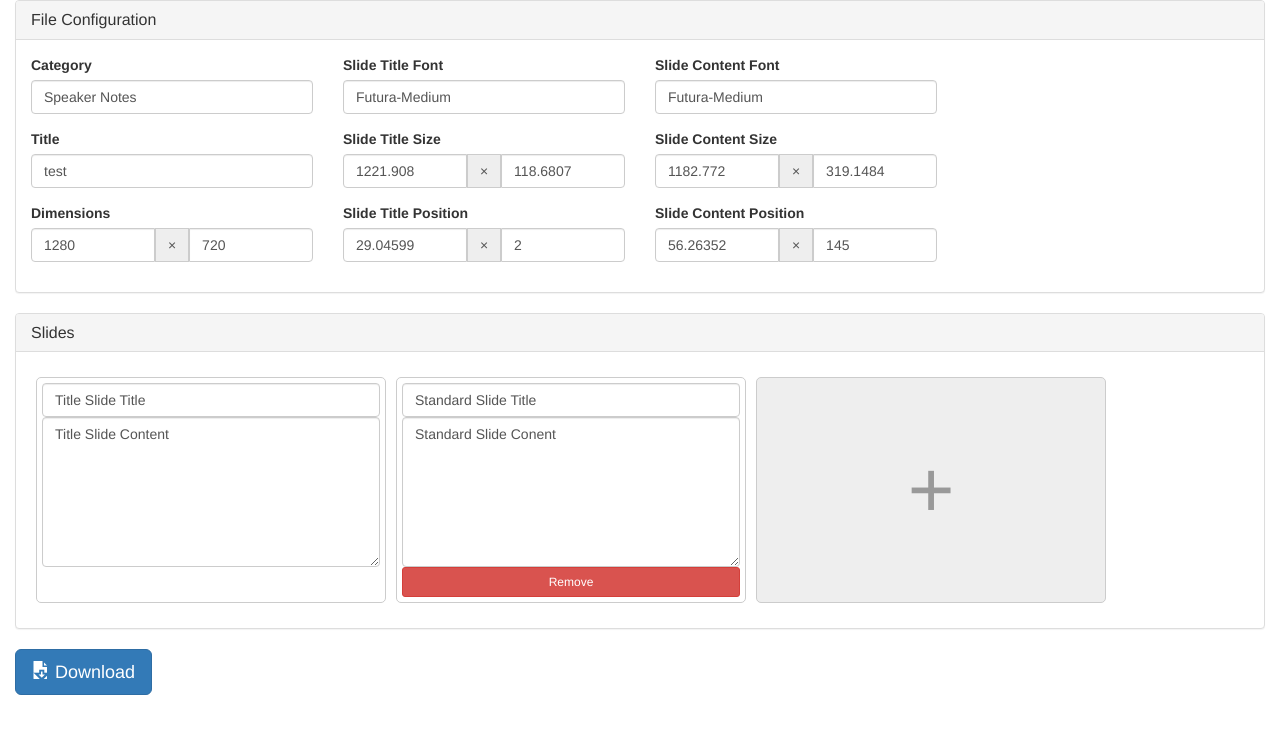
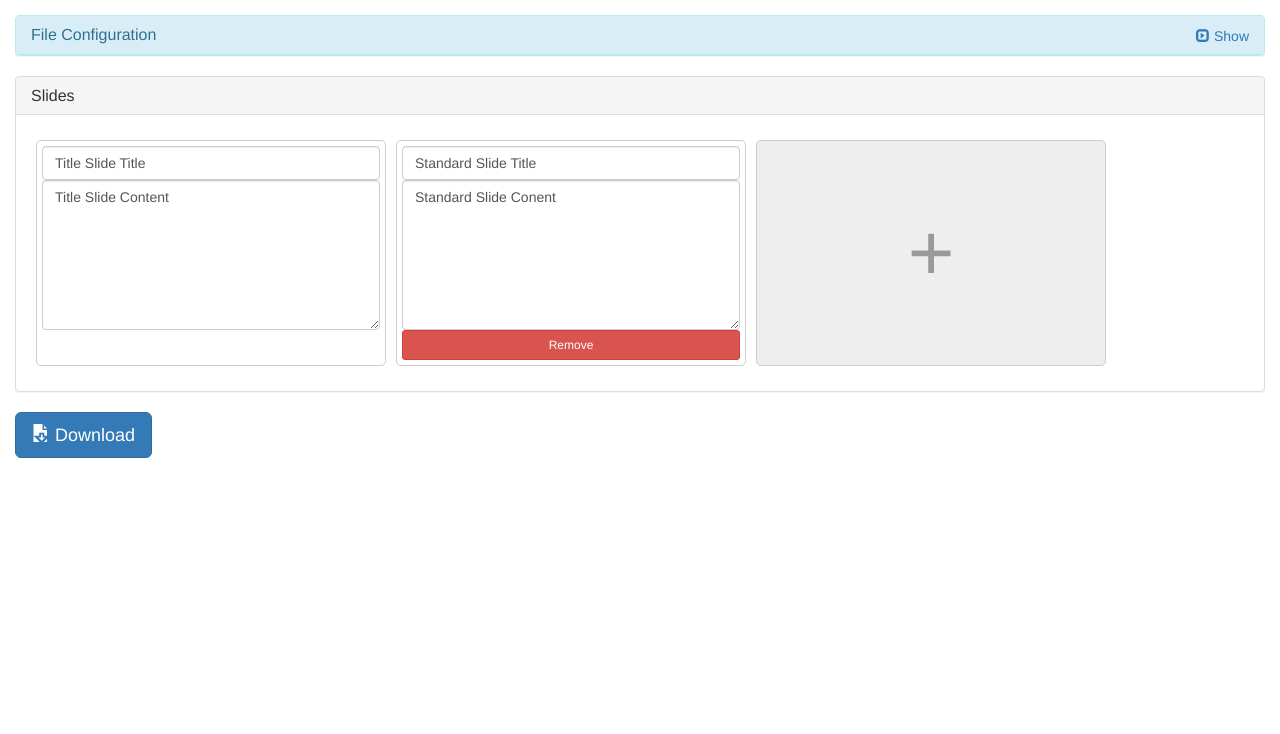
Before and after one commit to ChrisMBarr/txt-to-pro-presenter, a website: page index.htm in a window 1280 px wide. Drawn offline with nearby package versions, Linux system fonts and the light colour scheme.

Commit message:
Collapsable file config section

```diff
--- a/app/main/main.tmpl.htm
+++ b/app/main/main.tmpl.htm
@@ -1,10 +1,18 @@
 <section ng-controller="mainController as vm">
 
-    <div class="panel panel-default">
+    <div class="panel panel-info">
         <div class="panel-heading">
-            <h3 class="panel-title">File Configuration</h3>
+            <a role="button" class="pull-right" ng-click="vm.toggleConfig()">
+                <span ng-if="vm.displayConfig"><span class="glyphicon glyphicon-collapse-down"></span> Hide</span>
+                <span ng-if="!vm.displayConfig"><span class="glyphicon glyphicon-expand"></span> Show</span>
+            </a>
+            <h3 class="panel-title">
+                <a role="button" ng-click="vm.toggleConfig()">
+                    File Configuration
+                </a>
+            </h3>
         </div>
-        <div class="panel-body">
+        <div class="panel-body" ng-show="vm.displayConfig">
             <ang-document-configuration config="vm.docConfig"></ang-document-configuration>
         </div>
     </div>
@@ -13,8 +21,7 @@
         <div class="panel-heading">
             <h3 class="panel-title">Slides</h3>
         </div>
-        <div class="panel-body">
-            <div id="slides-container">
+        <div class="panel-body" id="slides-container">
             <div class="slide" ng-repeat="slide in vm.slides">
                 <!--<select class="form-control" ng-model="slide.slideType" ng-options="opt.key as opt.text for opt in ::vm.slideTypes"></select>-->
                 <input type="text" class="form-control" placeholder="title" ng-model="slide.title" />
@@ -24,10 +31,7 @@
                 </button>
             </div>
 
-                <button type="button" class="slide-add-btn" ng-click="vm.addSlide()">
-                    +
-                </button>
-            </div>
+            <button type="button" class="slide-add-btn" ng-click="vm.addSlide()">+</button>
         </div>
     </div>
 
--- a/styles/app.css
+++ b/styles/app.css
@@ -1,4 +1,13 @@
 *,*:before, *:after{box-sizing: border-box;}
+
+body{
+    padding-top: 15px;
+}
+
+a[ng-click]{
+    /*make these look clickable*/
+    cursor: pointer;
+}
 
 input,
 textarea{}
```
Also changed, not shown: app/main/main.controller.ts (+7 -0 lines). Lines whose indentation alone changed are shown as unchanged.
